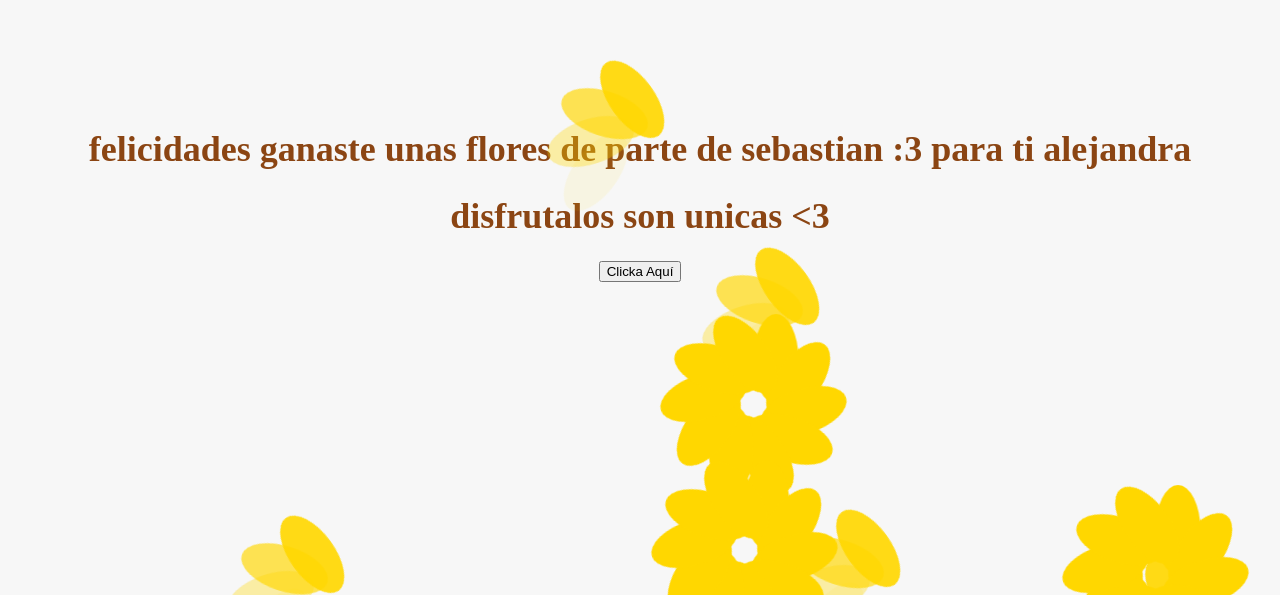
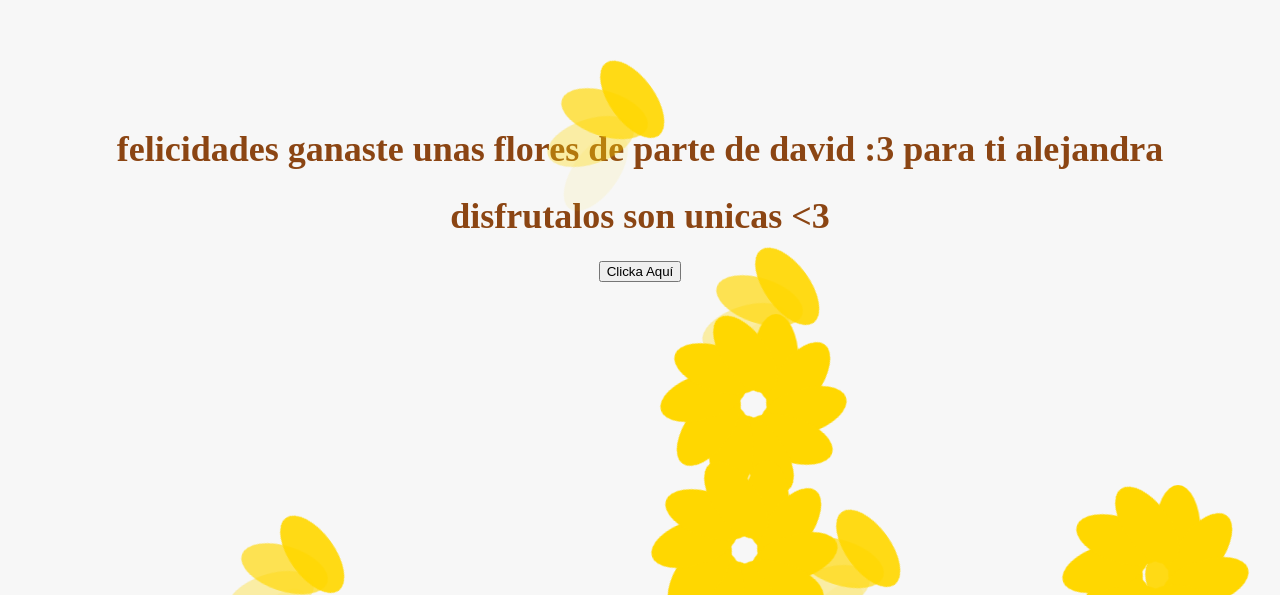
Before and after one commit to sebastian9881711/sebastian9881711.github-io, a plain HTML site: page index.html in a window 1280 px wide. Shown: the part 205-800 px from the top of the page. Drawn offline with Linux system fonts and the light colour scheme.

Commit message:
Update index.html

```diff
--- a/index.html
+++ b/index.html
@@ -9,7 +9,7 @@
 </head>
 <body>
     <div class="container">
-        <h1>felicidades ganaste unas flores de parte de sebastian :3 para ti alejandra</h1>
+        <h1>felicidades ganaste unas flores de parte de david :3 para ti alejandra</h1>
         <h1>disfrutalos son unicas   <3</h1>
         <button onclick="location.href='flor.html'" class="btn">Clicka Aquí</button>
 
```
